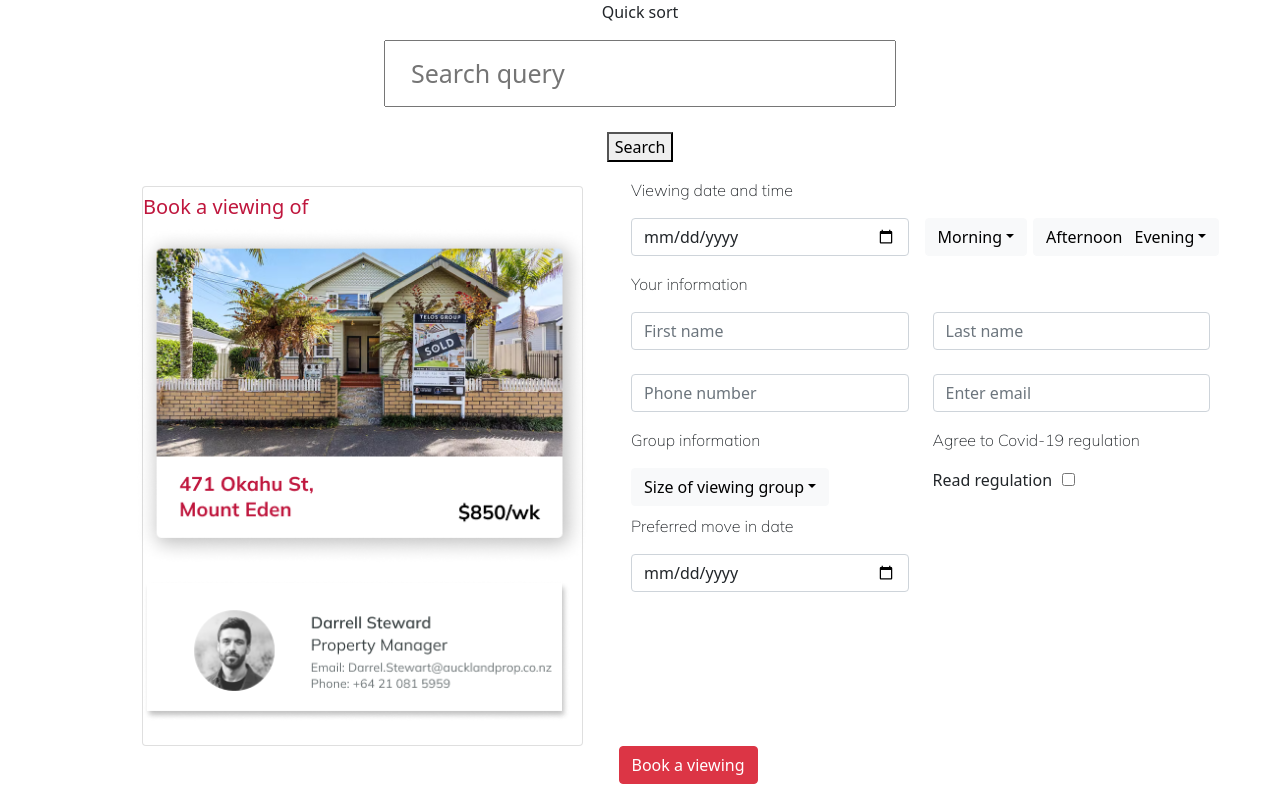
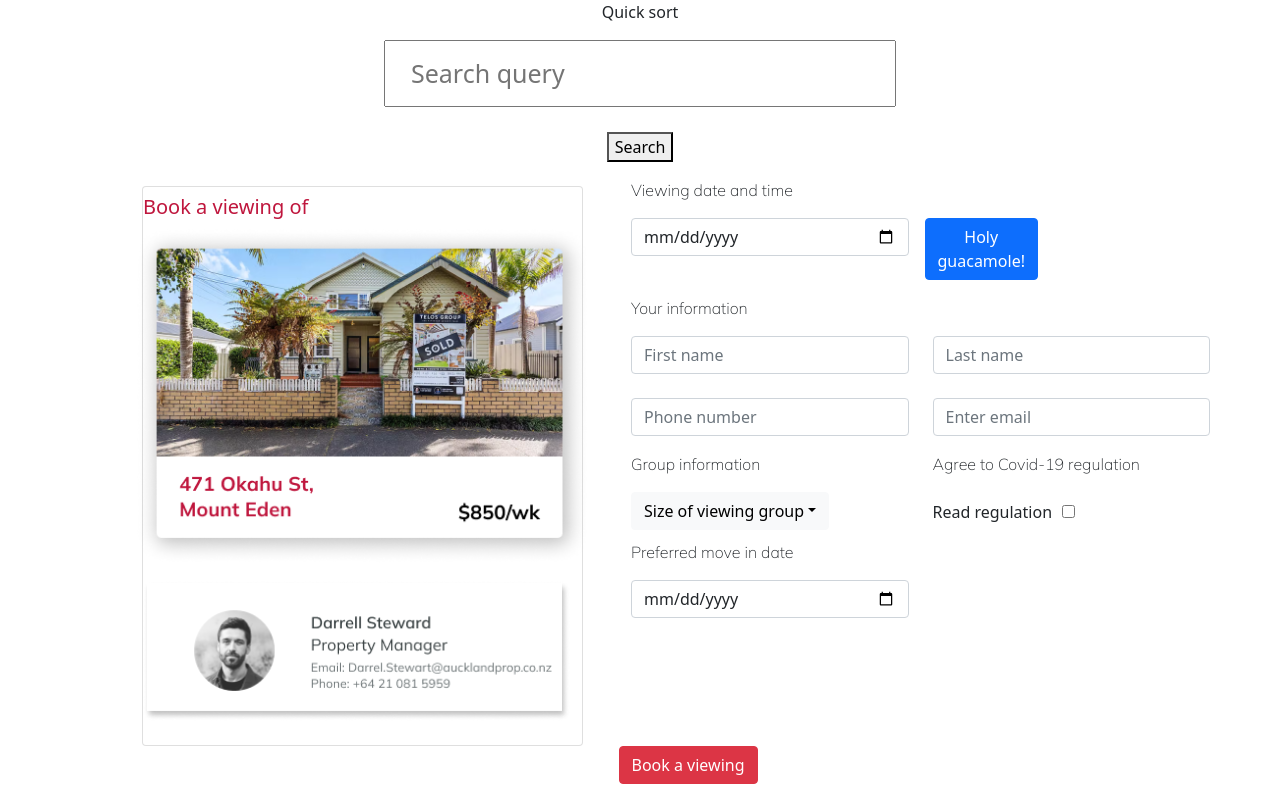
Before and after one commit to Melvin-n/mission6-frontend, a React (Create React App) app: page /booking in a window 1280 px wide. Built offline with nearby package versions, Linux system fonts and the light colour scheme.

Commit message:
add BookingTime.js in components folder

```diff
--- /dev/null
+++ b/src/components/BookingTime.js
@@ -0,0 +1,38 @@
+import React, { useState, useRef } from "react";
+
+import { Button, Overlay, Popover} from "react-bootstrap";
+
+function Example() {
+    const [show, setShow] = useState(false);
+    const [target, setTarget] = useState(null);
+    const ref = useRef(null);
+
+    const handleClick = (event) => {
+      setShow(!show);
+      setTarget(event.target);
+    };
+
+    return (
+      <div ref={ref}>
+        <Button onClick={handleClick}>Holy guacamole!</Button>
+
+        <Overlay
+          show={show}
+          target={target}
+          placement="bottom"
+          container={ref}
+          containerPadding={20}
+        >
+          <Popover id="popover-contained">
+            <Popover.Header as="h3">Popover bottom</Popover.Header>
+            <Popover.Body>
+              <strong>Holy guacamole!</strong> Check this info.
+            </Popover.Body>
+          </Popover>
+        </Overlay>
+      </div>
+    );
+  }
+
+//   render(<Example />);
+  export default Example;
--- a/src/pages/Booking.js
+++ b/src/pages/Booking.js
@@ -1,5 +1,7 @@
 import React, { useState } from "react";
 import { Link } from "react-router-dom";
+import BookingTime from '../components/BookingTime.js';
+
 import "./Booking.css";
 
 // or less ideally
@@ -25,18 +27,19 @@ import {
 //       backgroundRepeat:"repeat"
 //       }}
 
-
 const Booking = () => {
   const [bookValue, setBookValue] = useState("");
 
   return (
     <>
-      <Container className="container-main"
+      <Container
+        className="container-main"
         style={{
-            backgroundImage: "url(http://localhost:3000/images/Book-Viewing/box/Cool Kids Staying Home-1.png)"
+          backgroundImage:
+            "url(http://localhost:3000/images/Book-Viewing/box/Cool Kids Staying Home-1.png)",
         }}
       >
-        <Container className="container-2nd mx-5" >
+        <Container className="container-2nd mx-5">
           {/* <Container> */}
           <Row>
             <Col sm={5}>
@@ -72,7 +75,9 @@ const Booking = () => {
                   <Col sm={6}>
                     <Row>
                       <Col sm={4} className="px-1">
-                        <DropdownButton
+
+                       <BookingTime />
+                        {/* <DropdownButton
                           id="dropdown-basic-button"
                           variant="light"
                           title="Morning"
@@ -98,7 +103,7 @@ const Booking = () => {
                           title="Evening"
                         >
                           <Dropdown.Item href="#/action-1">5:00</Dropdown.Item>
-                        </DropdownButton>
+                        </DropdownButton> */}
                       </Col>
                     </Row>
                   </Col>
@@ -140,7 +145,7 @@ const Booking = () => {
                     <Col className="my-2">
                       <p>Agree to Covid-19 regulation</p>
                       <form>
-                        <label className="checkbox-margin">Read regulation</label>
+                        <label className="checkbox-margin my-2">Read regulation</label>
                         <input type="checkbox" className="checkbox-color"/>
                       </form>
                     </Col>
@@ -158,7 +163,7 @@ const Booking = () => {
           <Row>
             <Col className="text-center">
               <Link to="/booking">
-        <Button variant="danger">
+                <Button variant="danger" type="submit">
                   Book a viewing
                 </Button>
               </Link>
```
Lines whose indentation alone changed are shown as unchanged.
